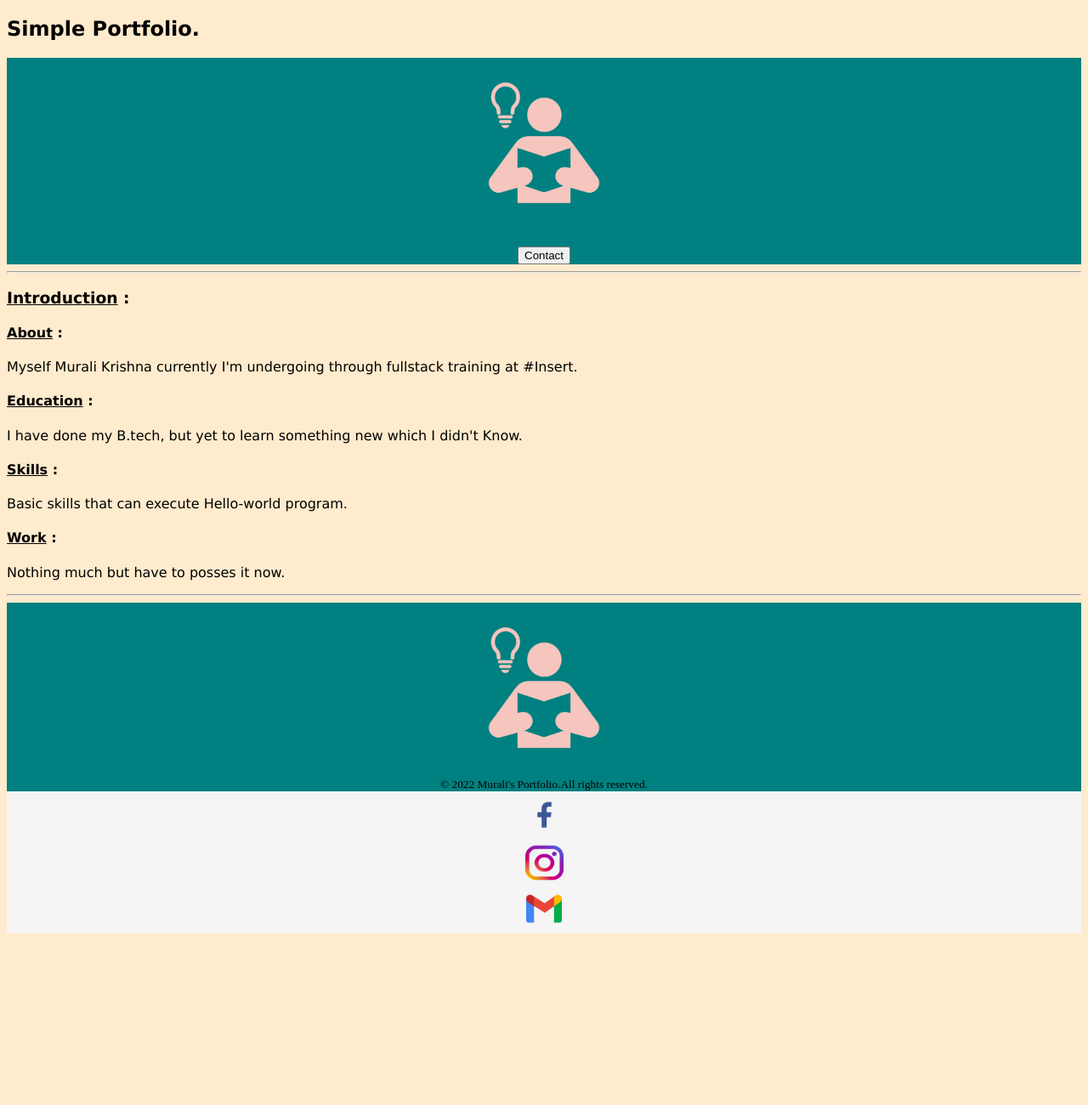
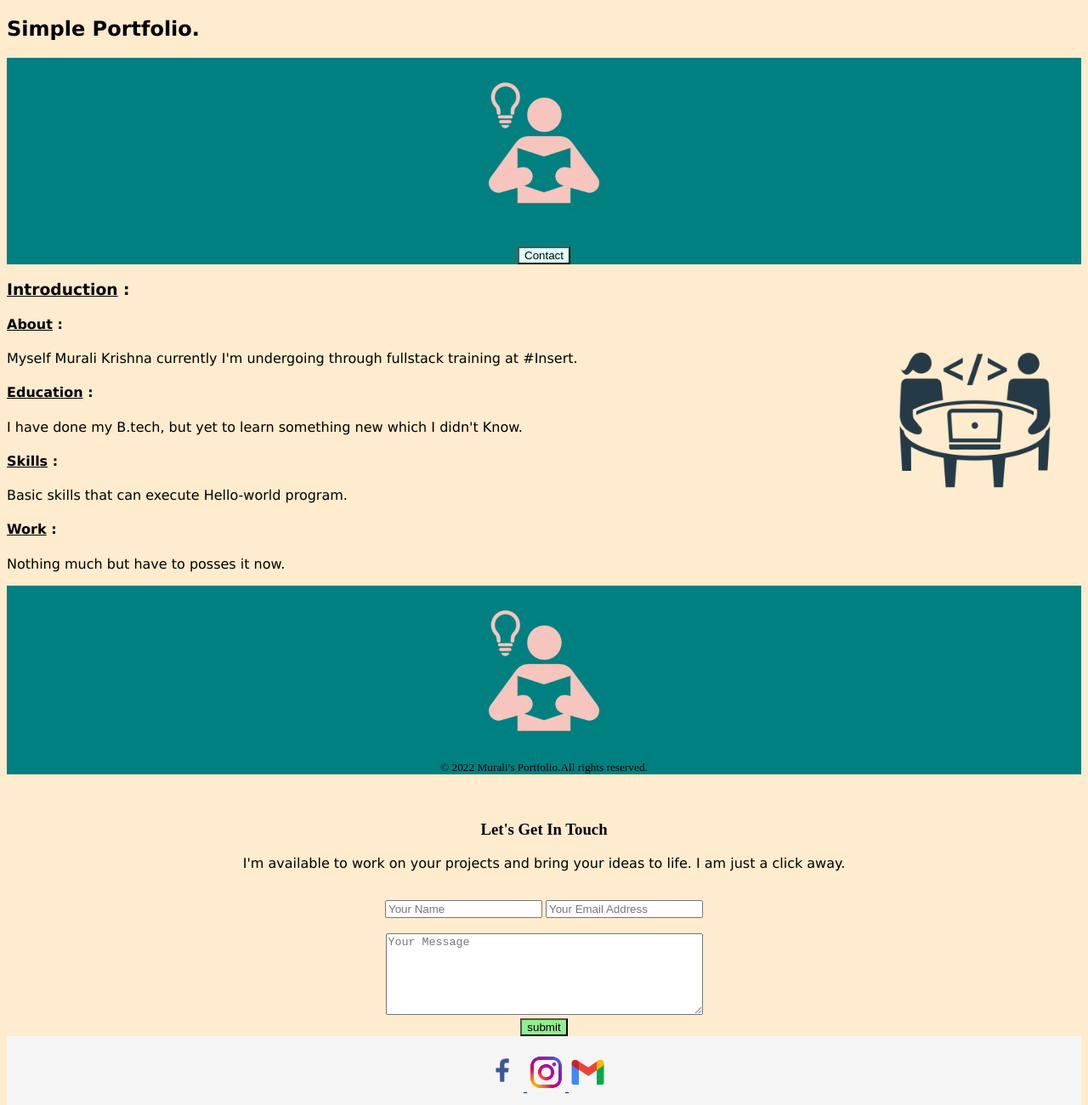
Before and after one commit to Murali1543/Murali1543.github.io, a plain HTML site: page index.html in a window 1280 px wide. Shown: the top 1300 px of the page at 85% size. Before the commit the page ends 1106 px from the top, so only its background shows below. Drawn offline with Linux system fonts and the light colour scheme.

Commit message:
Assignment on HTML Forms and Tables

```diff
--- a/index.html
+++ b/index.html
@@ -1,5 +1,5 @@
 <!DOCTYPE html>
-<html lan>
+<html lang="en">
 
 <head>
     <meta charset="UTF-8">
@@ -10,20 +10,35 @@
     <title> Murali's portfolio </title>
     <link rel="icon" type="image/png" href="/images/favicon_io/favicon-32x32.png">
     <style>
-        p {
+        p,h4 {
             font-family: verdana;
-        }
-
-        h4 {
-            font-family: Verdana;
         }
 
         body {
             background-color: blanchedalmond;
         }
 
+        /* class hf refers to header and footer */
+        .hf {
+            background-color: teal;
+            text-align: center;
+        }
+
+        /* class sm refers to social media */
         .sm {
             background-color: whitesmoke;
+            text-align: center;
+            padding: 15px;
+        }
+
+        /* make an opt class to show a related image */
+        .opt {
+           float: right;
+        }
+
+        /* class cf refers to contact form */
+        .cf {
+            text-align: center;
         }
     </style>
 
@@ -31,54 +46,69 @@
 
 <body>
     <h2 style="font-family: verdana;"> Simple Portfolio. </h2>
-    <div>
-        <center>
-            <header style="background-color: teal;">
+    <!-- Header Section -->
+    <div class="hf">
+
+        <header>
             <!-- <h3> Header: </h3> -->
             <img src="/images/logo-he.png" alt="Logo" height="200px" width="200px"> <br> <br>
-                <button>Contact</button>
+            <button style="background-color:lightcyan;">Contact</button>
         </header>
-        </center>
+
     </div>
-    <hr>
+    <!-- Introduction Part -->
     <div>
         <h3 style="font-family: verdana;"> <u>Introduction</u> : </h3>
         <!-- <img src="/images/logo.jpg" alt="Logo" height="200px" width="200px"> -->
+        <div class="opt">
+            <img src="/images/logo-ft.png" width="250px" height="250px">
+        </div>
         <h4> <u>About</u> : </h4>
         <p>Myself Murali Krishna currently I'm undergoing through fullstack training at #Insert. </p>
         <h4> <u>Education</u> :</h4>
         <p> I have done my B.tech, but yet to learn something new which I didn't Know.</p>
-
-
-        <!-- <img src="/images/logo-ft.png" width="250px" height="250px" text-align:center;> -->
-
         <h4> <u>Skills</u> :</h4>
         <p> Basic skills that can execute Hello-world program. </p>
         <h4> <u>Work</u> :</h4>
         <p> Nothing much but have to posses it now. </p>
-        <hr>
+
     </div>
+    <!-- Footer Section -->
     <div>
-        <center>
-            <footer style="background-color:teal">
+
+        <footer class="hf">
             <!-- <h3> Footer: </h3> -->
             <img src="/images/logo-he.png" alt="Logo" height="200px" width="200px"> <br>
             <small>
                 © 2022 Murali's Portfolio.All rights reserved.
             </small>
         </footer>
-        </center>
+
     </div>
+    <br> <br>
+    <!-- Contact Form -->
+    <div class="cf">
+        <form>
+            <h3> Let's Get In Touch </h3>
+            <p> I'm available to work on your projects and bring your ideas to life. I am just a click away.</p> <br>
+            <input type="text" id="name" name="name" placeholder="Your Name">
+            <input type="text" id="email" name="email" placeholder="Your Email Address">
+            <br><br>
+            <textarea rows="6" cols="44" name="message" placeholder="Your Message"></textarea>
+            <br>
+            <input type="Submit" name="sbutton" id="sb" value="submit" style="background-color:lightgreen">
+        </form>
+    </div>
+    <!-- Social media part -->
     <div class="sm">
-        <center>
-            <a href="https://www.facebook.com/" target="_blank"> <img src="/images/Facebook.png" width="55px"
-                    height="55px" alt="Facebook"> </a>
-            <br>
+
+        <a href="https://www.facebook.com/" target="_blank"> <img src="/images/Facebook.png" width="50px" height="50px"
+                alt="Facebook"> </a>
         <a href="https://www.instagram.com/accounts/login/" target="_blank"> <img src="/images/Instagram.png"
-                    width="55px" height="50px" alt="Instagram"></a> <br>
-            <a href="https://myaccount.google.com/" target="_blank"> <img src="/images/Gmail.webp" width="50px"
-                    height="50px" alt="Gmail"> </a>
-        </center>
+                width="45px" height="45px" alt="Instagram"> </a>
+        <a href="https://myaccount.google.com/" target="_blank"> <img src="/images/Gmail.webp" width="45px"
+                height="45px" alt="Gmail"> </a>
+
     </div>
 </body>
 
```
Also changed, not shown: table.html (added, +55 -0 lines). Lines whose indentation alone changed are shown as unchanged.
